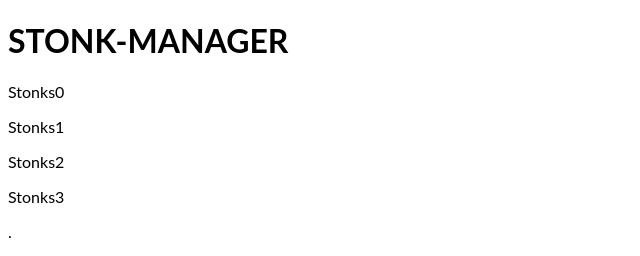
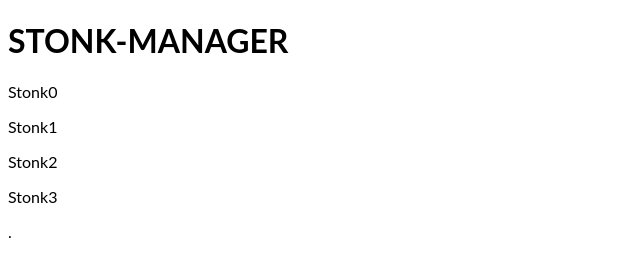
Before and after one commit to MULTIJACKER/stonk-manager, a React (Create React App) app: page / in a window 1280 px wide. Shown: the top 256 px of the page, without its empty margins (0-640 px from the left). Built offline with nearby package versions, Linux system fonts and the light colour scheme.

Commit message:
1 file modified

```diff
--- a/src/App.js
+++ b/src/App.js
@@ -5,10 +5,10 @@ export default function App() {
   return (
     <div>
       <h1>STONK-MANAGER</h1>
-      <p>Stonks0</p>
-      <p>Stonks1</p>
-      <p>Stonks2</p>
-      <p>Stonks3</p>
+      <p>Stonk0</p>
+      <p>Stonk1</p>
+      <p>Stonk2</p>
+      <p>Stonk3</p>
       <p>.</p>
       <p>.</p>
       <p>.</p>
```
